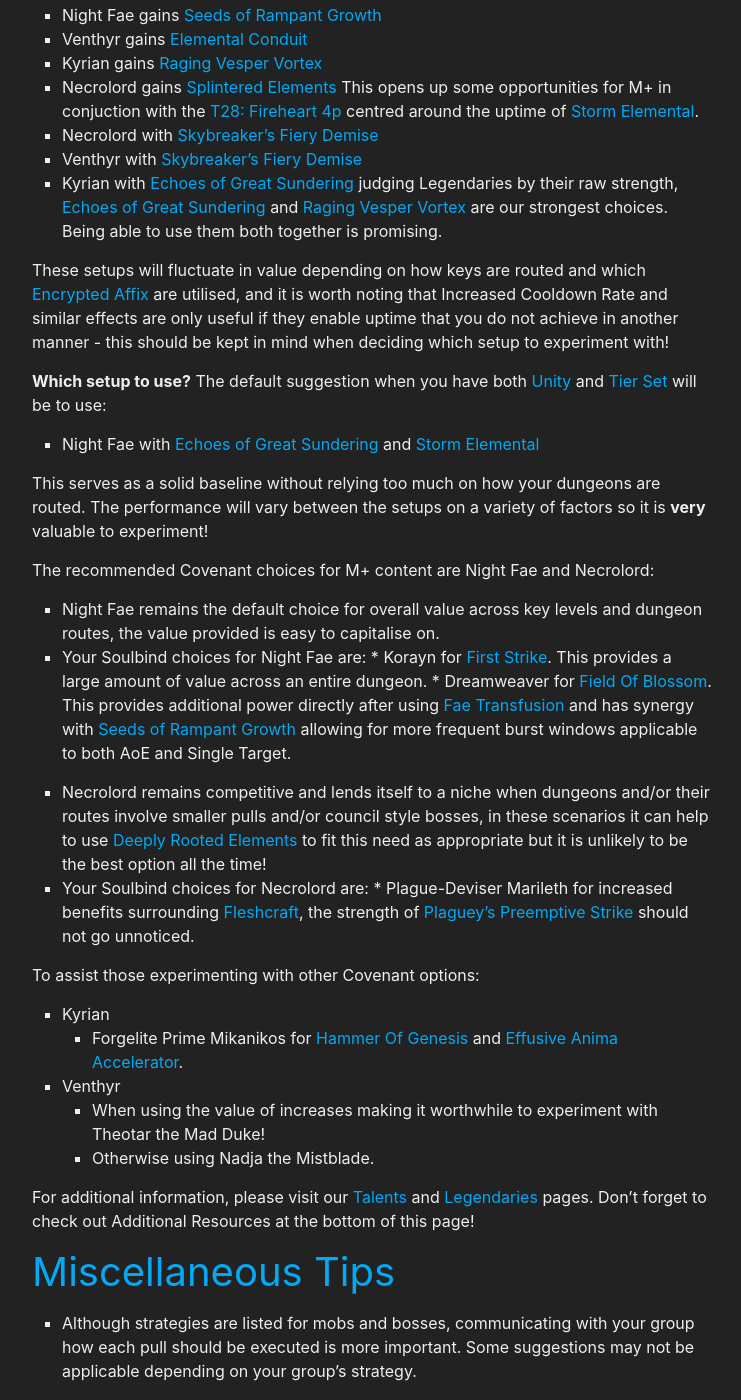
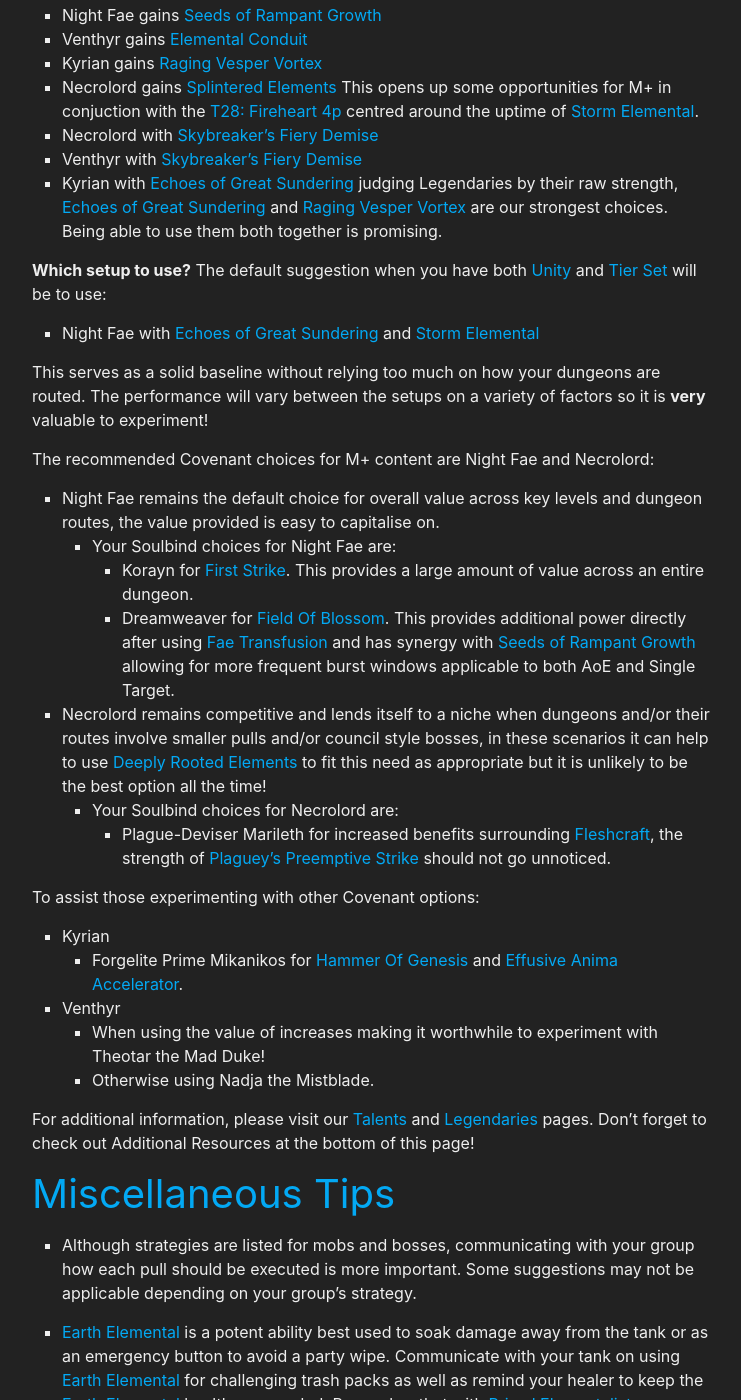
Before and after one commit to stormearthandlava/stormearthandlava.github.io, a Jekyll site: the page built from guide/mythic_plus/mythic_plus.md, in a window 1280 px wide and 1400 px high, scrolled down 1056 px. Shown: the whole window, without its empty margins (268-1009 px from the left). Built offline with Jekyll 4.4.1, drawn with Linux system fonts in a browser that asks for light colours; a script that is not in the unit is left out.

Commit message:
Update mythic_plus.md

```diff
--- a/guide/mythic_plus/mythic_plus.md
+++ b/guide/mythic_plus/mythic_plus.md
@@ -45,8 +45,6 @@ This opens up some opportunities for M+ in conjuction with the {{ site.data.item
 * Venthyr with {{ site.data.legendary.skybreaker }}
 * Kyrian with {{ site.data.legendary.eogs }} judging Legendaries by their raw strength, {{ site.data.legendary.eogs }} and {{ site.data.legendary.kyrian }} are our strongest choices. Being able to use them both together is promising.
 
-These setups will fluctuate in value depending on how keys are routed and which [Encrypted Affix](https://www.wowhead.com/guides/encrypted-affix-shadowlands-mythic-plus-season-3-automata-buffs) are utilised, and it is worth noting that Increased Cooldown Rate and similar effects are only useful if they enable uptime that you do not achieve in another manner - this should be kept in mind when deciding which setup to experiment with!
-
 **Which setup to use?**
 The default suggestion when you have both [Unity](https://www.wowhead.com/spell=364738/unity) and [Tier Set](https://www.wowhead.com/item-set=1499/theurgic-starspeakers-regalia) will be to use:
 * Night Fae with {{ site.data.legendary.eogs }} and {{ site.data.talent.se }}
@@ -56,12 +54,12 @@ This serves as a solid baseline without relying too much on how your dungeons ar
 The recommended Covenant choices for M+ content are Night Fae and Necrolord:
 
 * Night Fae remains the default choice for overall value across key levels and dungeon routes, the value provided is easy to capitalise on.
-* Your Soulbind choices for Night Fae are:
+   - Your Soulbind choices for Night Fae are:
       * Korayn for {{ site.data.soulbinds.first_strike }}. This provides a large amount of value across an entire dungeon.
       * Dreamweaver for {{ site.data.soulbinds.field_of_blossom }}. This provides additional power directly after using {{ site.data.spell.fae_transfusion }} and has synergy with {{ site.data.legendary.night_fae }} allowing for more frequent burst windows applicable to both AoE and Single Target.
 
 * Necrolord remains competitive and lends itself to a niche when dungeons and/or their routes involve smaller pulls and/or council style bosses, in these scenarios it can help to use {{ site.data.legendary.dre }} to fit this need as appropriate but it is unlikely to be the best option all the time!
-* Your Soulbind choices for Necrolord are:
+   - Your Soulbind choices for Necrolord are:
       * Plague-Deviser Marileth for increased benefits surrounding {{ site.data.spell.fleshcraft }}, the strength of {{ site.data.soulbinds.preemptive_strike }} should not go unnoticed.
 
 To assist those experimenting with other Covenant options:
```
